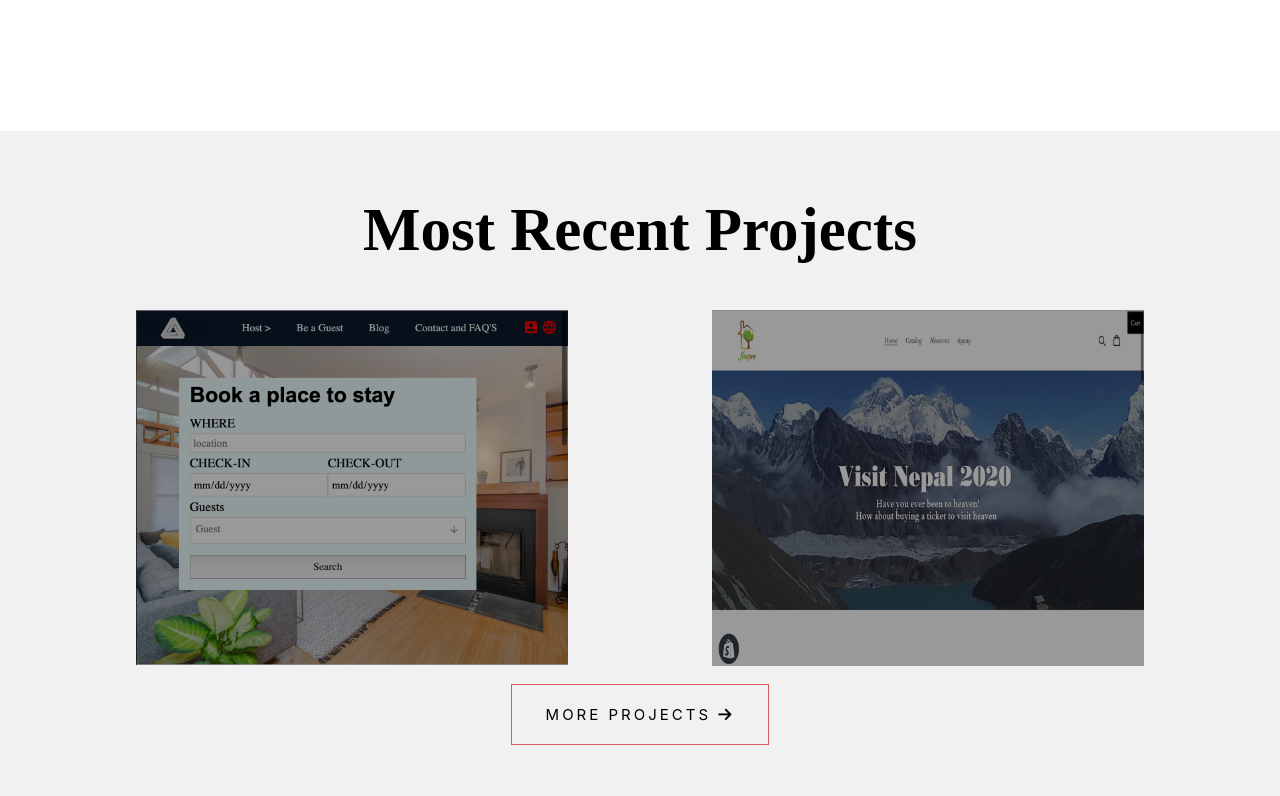
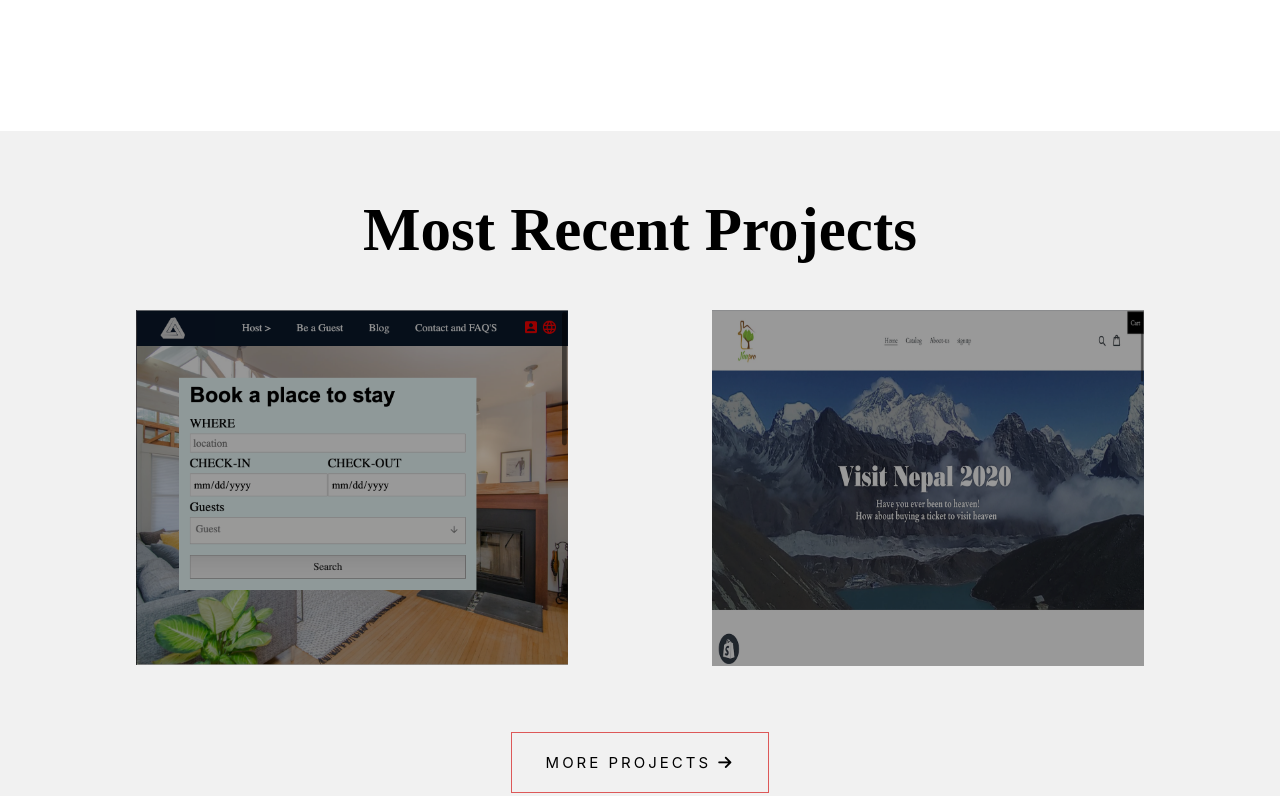
Before and after one commit to bijaybdrkarki/portfolio-react, a React (Create React App) app in the folder portfolio/: page / in a window 1280 px wide. Shown: the part 2110-2906 px from the top of the page. Built offline with nearby package versions, Linux system fonts and the light colour scheme; a web font is replaced by a local one.

Commit message:
margin for more projects button

```diff
--- a/portfolio/src/components/home/home.module.css
+++ b/portfolio/src/components/home/home.module.css
@@ -121,8 +121,10 @@
     text-align: center;
     background-color:  rgb(241, 241, 241);
 }
-
-
+.develop
+{
+ margin-bottom: 3em;
+}
 .airbnb, .shopify
 {
     padding: 2.5%;
```
